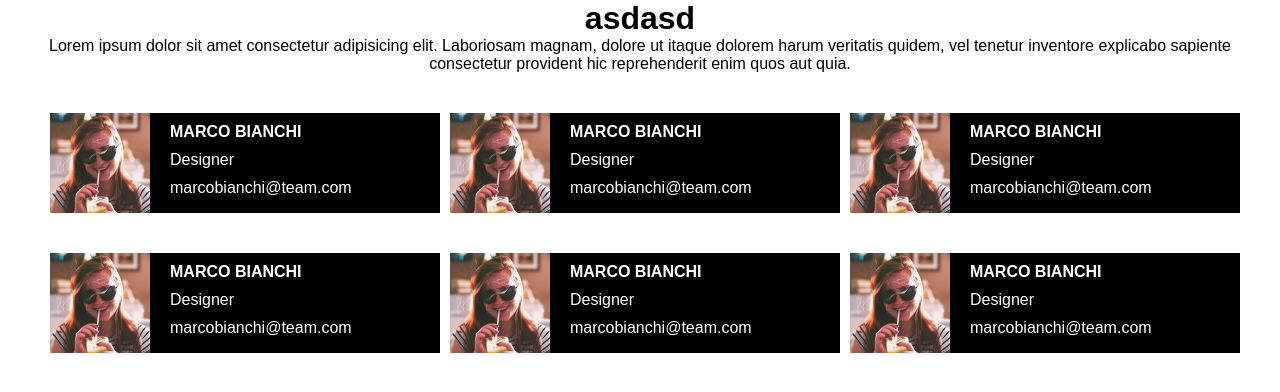
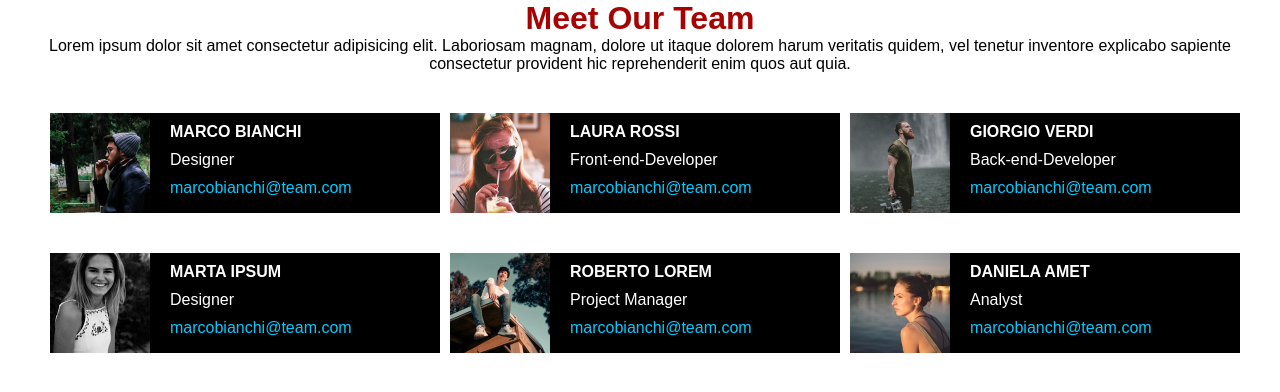
Before and after one commit to RiccardoGabba/html-css-float-cards, a plain HTML site: page index.html in a window 1280 px wide. Drawn offline with Linux system fonts and the light colour scheme.

Commit message:
finished the project

```diff
--- a/index.html
+++ b/index.html
@@ -16,7 +16,7 @@
 
     <div class="container ">
         <header>
-            <h1>asdasd</h1>
+            <h1>Meet Our Team</h1>
             <p>Lorem ipsum dolor sit amet consectetur adipisicing elit. Laboriosam magnam, dolore ut itaque dolorem
                 harum
                 veritatis quidem, vel tenetur inventore explicabo sapiente consectetur provident hic reprehenderit enim
@@ -27,7 +27,7 @@
         <main class="clearfix">
             <section class="box pull-left debug">
                 <p>
-                    <img src="image/assets/img/female1.png" alt="" class="img">
+                    <img src="image/assets/img/male1.png" alt="" class="img">
                 </p>
                 <div class="testo">
                     <span class="nome"><strong>MARCO BIANCHI</strong></span> <br>
@@ -40,48 +40,48 @@
                     <img src="image/assets/img/female1.png" alt="" class="img">
                 </p>
                 <div class="testo">
-                    <span class="nome"><strong>MARCO BIANCHI</strong></span> <br>
+                    <span class="nome"><strong>LAURA ROSSI</strong></span> <br>
+                    <div class="professione">Front-end-Developer</div>
+                    <div class="email">marcobianchi@team.com</div>
+                </div>
+            </section>
+            <section class="box pull-left debug">
+                <p>
+                    <img src="image/assets/img/male2.png" alt="" class="img">
+                </p>
+                <div class="testo">
+                    <span class="nome"><strong>GIORGIO VERDI</strong></span> <br>
+                    <div class="professione">Back-end-Developer</div>
+                    <div class="email">marcobianchi@team.com</div>
+                </div>
+            </section>
+            <section class="box pull-left debug">
+                <p>
+                    <img src="image/assets/img/female3.png" alt="" class="img">
+                </p>
+                <div class="testo">
+                    <span class="nome"><strong>MARTA IPSUM</strong></span> <br>
                     <div class="professione">Designer</div>
                     <div class="email">marcobianchi@team.com</div>
                 </div>
             </section>
             <section class="box pull-left debug">
                 <p>
-                    <img src="image/assets/img/female1.png" alt="" class="img">
+                    <img src="image/assets/img/male3.png" alt="" class="img">
                 </p>
                 <div class="testo">
-                    <span class="nome"><strong>MARCO BIANCHI</strong></span> <br>
-                    <div class="professione">Designer</div>
+                    <span class="nome"><strong>ROBERTO LOREM</strong></span> <br>
+                    <div class="professione">Project Manager</div>
                     <div class="email">marcobianchi@team.com</div>
                 </div>
             </section>
             <section class="box pull-left debug">
                 <p>
-                    <img src="image/assets/img/female1.png" alt="" class="img">
+                    <img src="image/assets/img/female2.png" alt="" class="img">
                 </p>
                 <div class="testo">
-                    <span class="nome"><strong>MARCO BIANCHI</strong></span> <br>
-                    <div class="professione">Designer</div>
-                    <div class="email">marcobianchi@team.com</div>
-                </div>
-            </section>
-            <section class="box pull-left debug">
-                <p>
-                    <img src="image/assets/img/female1.png" alt="" class="img">
-                </p>
-                <div class="testo">
-                    <span class="nome"><strong>MARCO BIANCHI</strong></span> <br>
-                    <div class="professione">Designer</div>
-                    <div class="email">marcobianchi@team.com</div>
-                </div>
-            </section>
-            <section class="box pull-left debug">
-                <p>
-                    <img src="image/assets/img/female1.png" alt="" class="img">
-                </p>
-                <div class="testo">
-                    <span class="nome"><strong>MARCO BIANCHI</strong></span> <br>
-                    <div class="professione">Designer</div>
+                    <span class="nome"><strong>DANIELA AMET</strong></span> <br>
+                    <div class="professione">Analyst</div>
                     <div class="email">marcobianchi@team.com</div>
                 </div>
             </section>
--- a/style.css
+++ b/style.css
@@ -4,7 +4,9 @@
     box-sizing: border-box;
 }
 
-
+h1{
+    color: rgb(168, 3, 3);
+}
 
 h1, p {
     text-align: center;
@@ -55,5 +57,6 @@ body{
 
 .email{
     margin-top: 10px;
+    color: rgb(0, 204, 255);
 
 }
```
